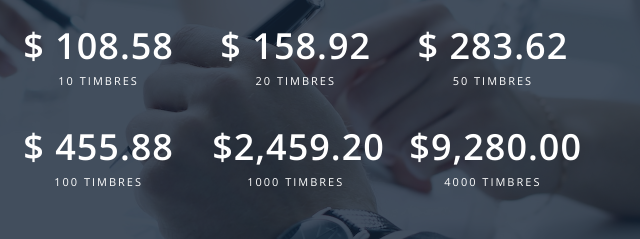
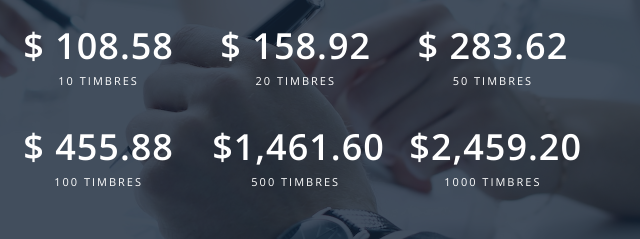
Before and after one commit to eislasq/facturabilidad, a plain HTML site: page index.html in a window 1280 px wide. Shown: the part 3143-3382 px from the top of the page, 640-1280 px from the left. Drawn offline with nearby package versions, Linux system fonts and the light colour scheme.

Commit message:
Cambio en tabla de precios

```diff
--- a/index.html
+++ b/index.html
@@ -272,15 +272,15 @@
                         <h1 class="font-weight-600 white-text margin-five no-margin-bottom">$ 158.92</h1>
                         <p class="text-uppercase white-text letter-spacing-2 text-small margin-three">20 timbres</p>
                         <br>
-                        <h1 class="font-weight-600 white-text margin-five no-margin-bottom">$2,459.20</h1>
-                        <p class="text-uppercase white-text letter-spacing-2 text-small margin-three">1000 timbres</p>
+                        <h1 class="font-weight-600 white-text margin-five no-margin-bottom">$1,461.60</h1>
+                        <p class="text-uppercase white-text letter-spacing-2 text-small margin-three">500 timbres</p>
                     </div>
                     <div class="col-md-2 col-sm-4 text-center margin-three">
                         <h1 class="font-weight-600 white-text margin-five no-margin-bottom">$ 283.62</h1>
                         <p class="text-uppercase white-text letter-spacing-2 text-small margin-three">50 timbres</p>
                         <br>
-                        <h1 class="font-weight-600 white-text margin-five no-margin-bottom">$9,280.00</h1>
-                        <p class="text-uppercase white-text letter-spacing-2 text-small margin-three">4000 timbres</p>
+                        <h1 class="font-weight-600 white-text margin-five no-margin-bottom">$2,459.20</h1>
+                        <p class="text-uppercase white-text letter-spacing-2 text-small margin-three">1000 timbres</p>
                     </div>
 
                 </div>
```
